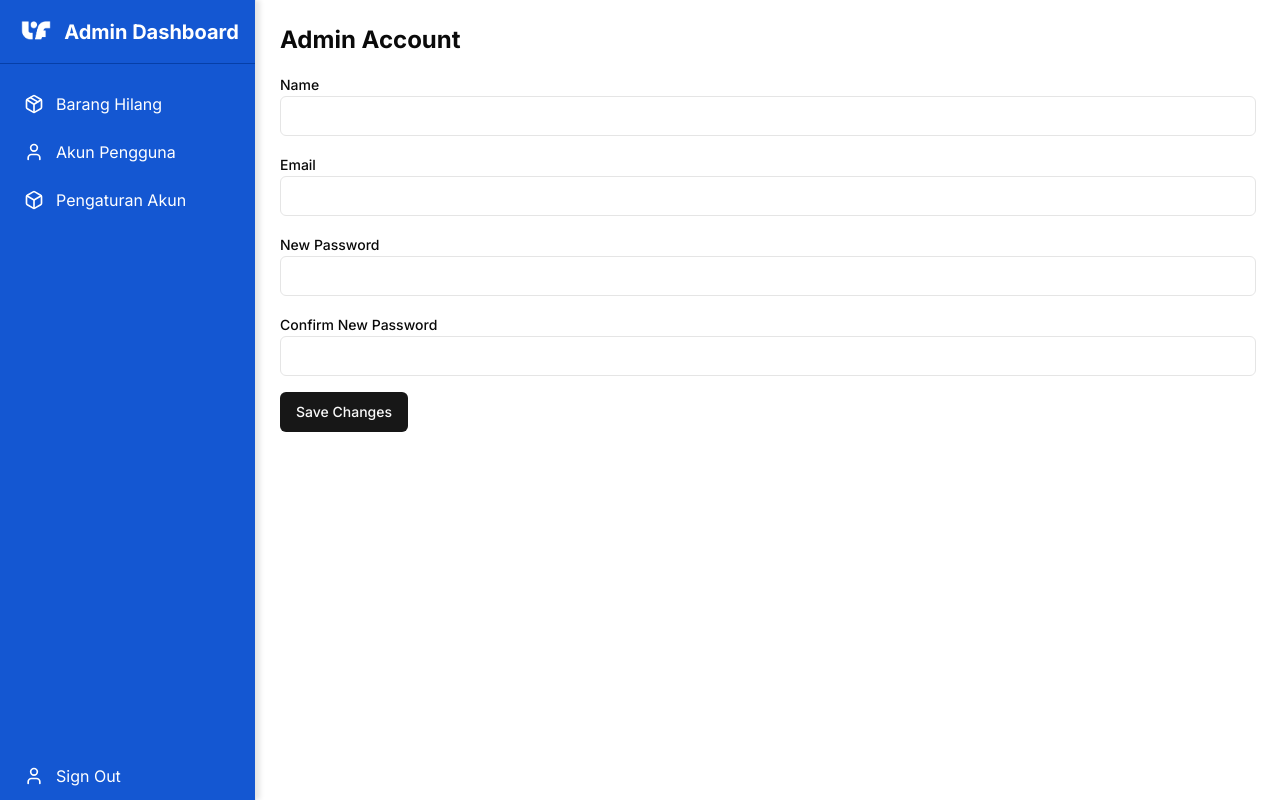
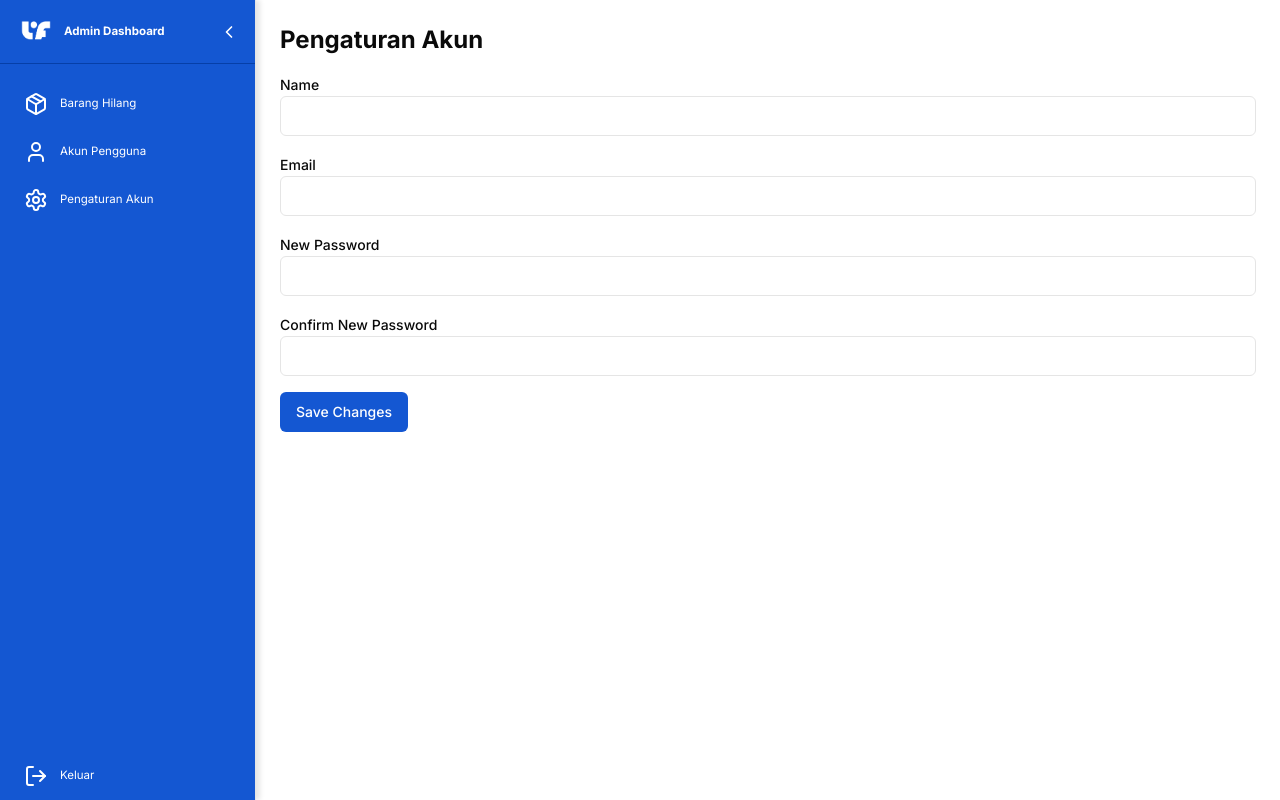
Before and after one commit to saaip7/PAW_TA_lostit-findit, a Next.js app in the folder client/: page /admin/account in a window 1280 px wide. Built offline with nearby package versions, Linux system fonts and the light colour scheme; no server answers.

Commit message:
feat: searchbar on dashboard admin and collapseable sidebar

```diff
--- a/client/src/app/admin/account/page.tsx
+++ b/client/src/app/admin/account/page.tsx
@@ -3,7 +3,7 @@ import AdminAccountForm from '@/components/admin/AdminAccountForm'
 export default function AdminAccount() {
   return (
     <div className="p-6">
-      <h1 className="text-2xl font-semibold mb-4">Admin Account</h1>
+      <h1 className="text-2xl font-semibold mb-4">Pengaturan Akun</h1>
       <AdminAccountForm />
     </div>
   )
--- a/client/src/app/admin/page.tsx
+++ b/client/src/app/admin/page.tsx
@@ -2,9 +2,19 @@
 import BarangTable from "@/components/admin/LostProductTable";
 import { Search } from "lucide-react";
 import { useAdminProtected } from "@/hooks/useAdminProtected";
+import { useState } from "react";
+import router from "next/router";
 
 export default function AdminDashboard() {
   useAdminProtected();
+
+  const [searchQueryAdmin, setSearchQueryAdmin] = useState("");
+  const handleSearch = (event: React.FormEvent<HTMLFormElement>) => {
+    event.preventDefault();
+    // Pass the search query to the BarangTable component
+    setSearchQueryAdmin(searchQueryAdmin.trim());
+  };
+
   return (
     <div className="p-6">
       <div className="flex flex-row mb-4 justify-between">
@@ -12,7 +22,7 @@ export default function AdminDashboard() {
         <div className="hidden md:block flex-1 max-w-2xl mx-8">
           <div className="relative">
             <form
-              //onSubmit={handleSearch}
+              onSubmit={handleSearch}
               className="hidden md:block flex-1 max-w-2xl mx-8"
             >
               <div className="relative">
@@ -21,9 +31,9 @@ export default function AdminDashboard() {
                 </div>
                 <input
                   type="text"
-                  //value={searchQuery}
-                  //onChange={(e) => setSearchQuery(e.target.value)}
-                  placeholder="Cari barangmu..."
+                  value={searchQueryAdmin}
+                  onChange={(e) => setSearchQueryAdmin(e.target.value)}
+                  placeholder="Cari barang..."
                   className="block w-full pl-10 pr-3 py-2 border border-darkBlue1 rounded-lg bg-white focus:outline-none focus:ring-2 focus:ring-darkBlue1 focus:border-transparent text-darkBlue1 placeholder:text-darkBlue1"
                 />
               </div>
@@ -31,7 +41,7 @@ export default function AdminDashboard() {
           </div>
         </div>
       </div>
-      <BarangTable />
+      <BarangTable searchQuery={searchQueryAdmin} />
     </div>
   );
 }
--- a/client/src/app/admin/users/page.tsx
+++ b/client/src/app/admin/users/page.tsx
@@ -3,7 +3,7 @@ import UserAccountsTable from '@/components/admin/UserAccountTable'
 export default function UserAccounts() {
   return (
     <div className="p-6">
-      <h1 className="text-2xl font-semibold mb-4">User Accounts</h1>
+      <h1 className="text-2xl font-semibold mb-4">Semua Akun Pengguna</h1>
       <UserAccountsTable />
     </div>
   )
--- a/client/src/components/admin/AdminAccountForm.tsx
+++ b/client/src/components/admin/AdminAccountForm.tsx
@@ -132,7 +132,7 @@ export default function AdminAccountForm() {
           onChange={(e) => setConfirmPassword(e.target.value)}
         />
       </div>
-      <Button type="submit">Save Changes</Button>
+      <Button className='bg-darkBlue1 text-white font-medium hover:bg-[#3776E9] rounded-md' type="submit">Save Changes</Button>
     </form>
   )
 }
--- a/client/src/components/admin/LostProductTable.tsx
+++ b/client/src/components/admin/LostProductTable.tsx
@@ -29,6 +29,7 @@ import {
   AlertDialogCancel,
   AlertDialogAction,
 } from "@/components/ui/alert-dialog";
+import { useSearchParams } from "next/navigation";
 
 interface Barang {
   _id: string;
@@ -42,19 +43,35 @@ interface Barang {
   statusBarang: "Sudah diambil" | "Belum diambil";
 }
 
-export default function BarangTable() {
+interface BarangTableProps {
+  searchQuery: string;
+}
+
+export default function BarangTable({ searchQuery }: BarangTableProps ) {
   const [barangList, setBarangList] = useState<Barang[]>([]);
   const [editingId, setEditingId] = useState<string | null>(null);
   const [isModalOpen, setIsModalOpen] = useState<boolean>(false);
 
   useEffect(() => {
     fetchBarang();
-  }, []);
+  }, [searchQuery]);
 
   const fetchBarang = async () => {
-    const response = await axios.get("http://localhost:5000/api/barang");
-    const data = response.data;
-    setBarangList(data);
+    try {
+      let url = "http://localhost:5000/api/barang";
+
+      // Jika ada searchQuery, tambahkan query param ke URL
+      if (searchQuery) {
+        console.log(searchQuery);
+        url += `/search?query=${encodeURIComponent(searchQuery)}`;
+      }
+
+      const response = await axios.get(url);
+      const data = response.data;
+      setBarangList(data);
+    } catch (error) {
+      console.error("Error fetching products:", error);
+    }
   };
 
   const handleDelete = async (id: string) => {
@@ -79,29 +96,29 @@ export default function BarangTable() {
 
   const handleStatusChange = async (id: string, currentStatus: string) => {
     try {
-      const newStatus = currentStatus === 'Sudah diambil' ? 'Belum diambil' : 'Sudah diambil';
+      const newStatus =
+        currentStatus === "Sudah diambil" ? "Belum diambil" : "Sudah diambil";
 
       const response = await fetch(`http://localhost:5000/api/barang/${id}`, {
-        method: 'PATCH',
+        method: "PATCH",
         headers: {
-          'Content-Type': 'application/json'
+          "Content-Type": "application/json",
         },
-        body: JSON.stringify({ statusBarang: newStatus })
+        body: JSON.stringify({ statusBarang: newStatus }),
       });
 
       if (!response.ok) {
-        throw new Error('Failed to update status');
+        throw new Error("Failed to update status");
       }
 
       // Only refresh data if update was successful
       await fetchBarang();
       alert(`Status berhasil diubah menjadi ${newStatus}`);
     } catch (error) {
-      console.error('Error updating status:', error);
-      alert('Gagal mengubah status barang');
+      console.error("Error updating status:", error);
+      alert("Gagal mengubah status barang");
     }
   };
-
 
   return (
     <div>
@@ -115,7 +132,7 @@ export default function BarangTable() {
             <TableHead>Waktu Ditemukan</TableHead>
             <TableHead>Nama Penemu</TableHead>
             <TableHead>Kontak</TableHead>
-            <TableHead>Status Barang</TableHead>
+            <TableHead className="w-[10vw]">Status Barang</TableHead>
             <TableHead>Aksi</TableHead>
           </TableRow>
         </TableHeader>
@@ -149,15 +166,16 @@ export default function BarangTable() {
               </TableCell>
               <TableCell>
                 {barang.statusBarang === "Sudah diambil" ? (
-                  <div className="gap-1 w-fit self-stretch px-2 py-1 bg-green-50 border border-green-300 border-solid rounded-[50px] text-green-700 text-[12px]">
+                  <div className="flex items-center justify-center gap-1 w-fit self-stretch px-[0.75vw] py-[0.5vw] bg-green-50 border border-green-300 border-solid rounded-full text-green-700 text-[0.675vw]">
                     Sudah Diambil
                   </div>
                 ) : (
-                  <div className="gap-1 w-fit self-stretch px-2 py-1 bg-red-50 border border-red-300 border-solid rounded-[50px] text-red-700 text-[12px]">
+                  <div className="flex items-center justify-center gap-1 w-fit self-stretch px-[0.75vw] py-[0.5vw] bg-red-50 border border-red-300 border-solid rounded-full text-red-700 text-[0.675vw]">
                     Belum Diambil
                   </div>
                 )}
               </TableCell>
+
               <TableCell>
                 <DropdownMenu>
                   <DropdownMenuTrigger asChild>
@@ -183,7 +201,7 @@ export default function BarangTable() {
                           Konfirmasi Penghapusan
                         </AlertDialogTitle>
                         <AlertDialogHeader>
-                           <p>Apakah Anda yakin ingin menghapus barang ini?</p>
+                          <p>Apakah Anda yakin ingin menghapus barang ini?</p>
                         </AlertDialogHeader>
                         <AlertDialogFooter>
                           <AlertDialogCancel>Batal</AlertDialogCancel>
--- a/client/src/components/admin/Sidebar.tsx
+++ b/client/src/components/admin/Sidebar.tsx
@@ -2,16 +2,18 @@
 
 import Link from 'next/link'
 import { usePathname, useRouter } from 'next/navigation'
-import { Box, List, Package, User } from 'lucide-react'
+import { Settings , Package, User, ChevronLeft, ChevronRight, LogOut } from 'lucide-react'
 import Cookies from 'js-cookie'
+import { useState } from 'react'
 
 const menuItems = [
   { name: 'Barang Hilang', href: '/admin', icon: Package },
   { name: 'Akun Pengguna', href: '/admin/users', icon: User },
-  { name: 'Pengaturan Akun', href: '/admin/account', icon: Box },
+  { name: 'Pengaturan Akun', href: '/admin/account', icon: Settings  },
 ]
 
 export default function Sidebar() {
+  const [collapsed, setCollapsed] = useState(false)
   const pathname = usePathname()
   const router = useRouter()
 
@@ -24,11 +26,22 @@ export default function Sidebar() {
     router.push('/login')
   }
 
+  const toggleCollapse = () => {
+    setCollapsed(!collapsed)
+  }
+
   return (
-    <div className="flex flex-col w-64 bg-darkBlue1 border-r shadow-right">
-      <div className="flex items-center justify-center h-16 border-b border-darkBlue2">
-        <img src="/LogoWhite.png" alt="Logo" className="w-10 h-8 mr-2" />
-        <span className="text-xl font-semibold text-white">Admin Dashboard</span>
+    <div className={`flex flex-col ${collapsed ? 'w-16' : 'w-64'} bg-darkBlue1 border-r shadow-right transition-all duration-300 ease-in-out`}>
+      <div className="flex items-center justify-between h-16 border-b border-darkBlue2 px-4">
+        {!collapsed && (
+          <div className="flex items-center">
+            <img src="/LogoWhite.png" alt="Logo" className="w-10 h-8 mr-2" />
+            <span className="text-[0.9vw] font-semibold text-white whitespace-nowrap">Admin Dashboard</span>
+          </div>
+        )}
+        <button onClick={toggleCollapse} className="text-white">
+          {collapsed ? <ChevronRight size={20} /> : <ChevronLeft size={20} />}
+        </button>
       </div>
       <nav className="flex-grow">
         <ul className="flex flex-col py-4">
@@ -37,9 +50,14 @@ export default function Sidebar() {
               <Link href={item.href} passHref>
                 <span className={`flex items-center px-6 py-3 text-white hover:bg-darkBlue2 ${
                   pathname === item.href ? 'bg-gray-100' : ''
-                }`}>
-                  <item.icon className="w-5 h-5 mr-3" />
-                  {item.name}
+                }`}
+                >
+                  <item.icon className={`${collapsed ? 'w-6 h-6' : 'w-6 h-6 mr-3'} `}/> {/* Tetap w-6 h-6 terlepas dari collapsed */}
+                  {!collapsed && (
+                    <span className="text-[0.9vw] whitespace-nowrap">
+                      {item.name}
+                    </span>
+                  )}
                 </span>
               </Link>
             </li>
@@ -50,8 +68,10 @@ export default function Sidebar() {
         onClick={handleSignOut}
         className="flex items-center px-6 py-3 text-white hover:bg-darkBlue2"
       >
-        <User className="w-5 h-5 mr-3" />
-        Sign Out
+        <LogOut className={`${collapsed ? 'w-6 h-6 mr-0' : 'w-6 h-6 mr-3'} `} />
+        {!collapsed && (
+          <span className="text-[0.9vw] whitespace-nowrap">Keluar</span>
+        )}
       </button>
     </div>
   )
```
Also changed, not shown: 1 other file (tests, documents, lock files or other folders).
